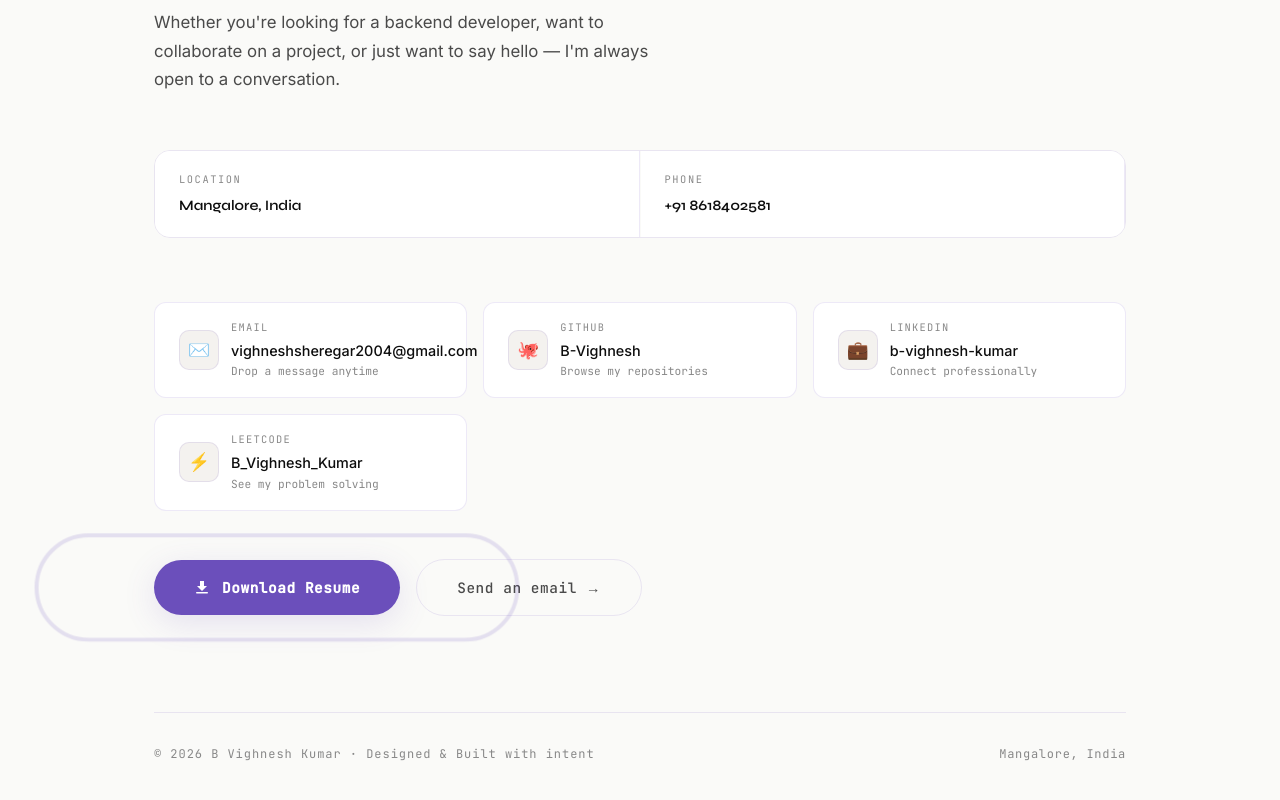
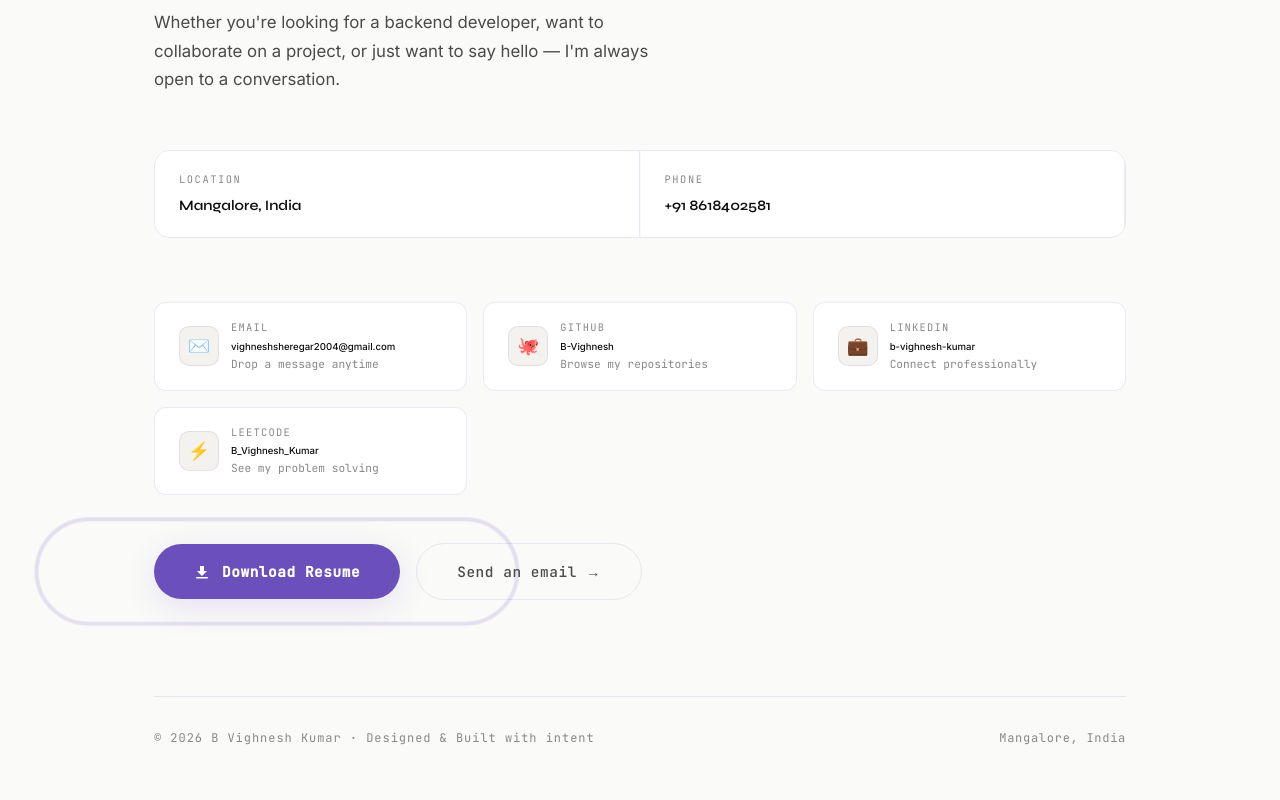
Before and after one commit to B-Vighnesh/B-Vighnesh-Portfolio, a Next.js app: page / in a window 1280 px wide. Shown: the part 7113-7913 px from the top of the page. Built offline with nearby package versions, Linux system fonts and the light colour scheme.

Commit message:
ready for production

```diff
--- a/components/sections/Contact.tsx
+++ b/components/sections/Contact.tsx
@@ -216,7 +216,7 @@ export default function Contact() {
               </div>
               <div
                 style={{
-                  fontSize: '0.9rem',
+                  fontSize: '0.6rem',
                   fontWeight: 500,
                   color: 'var(--text-primary)',
                 }}
```
